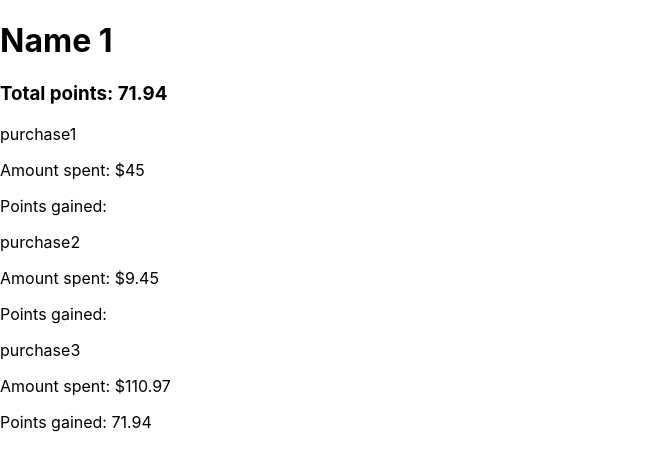
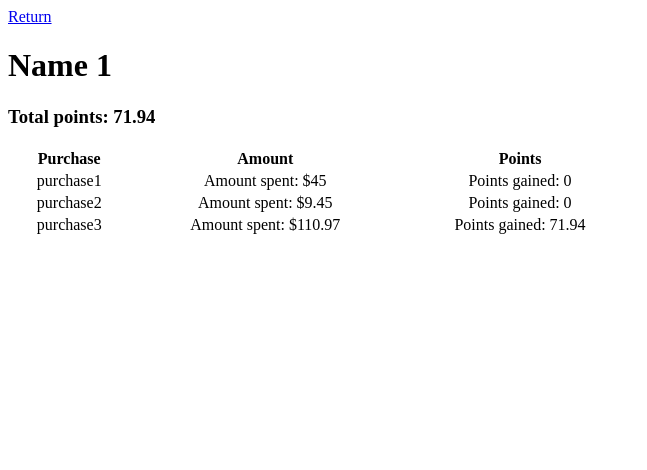
Before and after one commit to jjcalvo-nyu/points-calculator, a React (Create React App) app: page /user/1 in a window 1280 px wide. Shown: the top 470 px of the page, without its empty margins (0-647 px from the left). Built offline with nearby package versions, Linux system fonts and the light colour scheme.

Commit message:
removed transactions component to simplify table mapping

```diff
--- a/src/components/Transaction.js
+++ /dev/null
@@ -1,19 +0,0 @@
-import React from 'react'
-
-const Transaction = (props) => {
-    return (
-        <div className='Transaction-container'>
-            <div>
-                <p>{props.i.purchase}</p>
-            </div>
-            <div>
-                <p>Amount spent: ${props.i.cost}</p>
-            </div>
-            <div>
-                <p>Points gained: {props.i.points}</p>
-            </div>
-        </div>
-    )
-}
-
-export default Transaction
--- a/src/components/UserPage.js
+++ b/src/components/UserPage.js
@@ -1,7 +1,8 @@
 import find from '../api/GETbyID'
 import * as data from '../api/GET'
 import React from 'react'
-import Transaction from './Transaction'
+import { Link } from 'react-router-dom'
+import '../styles/UserPage.css'
 
 const UserPage = () => {
     const dataArray = data.data
@@ -14,6 +15,7 @@ const UserPage = () => {
             const cost = transactions[i].cost
             if (cost < 50) {
                 points = points + 0
+                user.transactions[i].points = 0
             } else if ((cost > 50 && cost < 100) || cost === 100) {
                 points = points + (cost - 50)
                 user.transactions[i].points = (cost - 50).toFixed(2)
@@ -29,11 +31,23 @@ const UserPage = () => {
     user.points = calcPoints(user).toFixed(2)
     return(
         <div>
+            <Link to = '/'>Return</Link>
             <h1>{user.name}</h1>
             <h3>Total points: {user.points}</h3>
+            <table>
+            <tr>
+                <th>Purchase</th>
+                <th>Amount</th>
+                <th>Points</th>
+            </tr>
             {user.transactions.map(i => (
-                <Transaction i={i} />
+                <tr>
+                <td>{i.purchase}</td>
+                <td>Amount spent: ${i.cost}</td>
+                <td>Points gained: {i.points}</td>
+            </tr>
             ))}
+            </table>
         </div>
     )
 }
--- a/src/index.css
+++ /dev/null
@@ -1,13 +0,0 @@
-body {
-  margin: 0;
-  font-family: -apple-system, BlinkMacSystemFont, 'Segoe UI', 'Roboto', 'Oxygen',
-    'Ubuntu', 'Cantarell', 'Fira Sans', 'Droid Sans', 'Helvetica Neue',
-    sans-serif;
-  -webkit-font-smoothing: antialiased;
-  -moz-osx-font-smoothing: grayscale;
-}
-
-code {
-  font-family: source-code-pro, Menlo, Monaco, Consolas, 'Courier New',
-    monospace;
-}
--- a/src/index.js
+++ b/src/index.js
@@ -1,6 +1,5 @@
 import React from 'react';
 import ReactDOM from 'react-dom/client';
-import './index.css';
 import App from './App';
 import reportWebVitals from './reportWebVitals';
 import { BrowserRouter } from 'react-router-dom';
--- /dev/null
+++ b/src/styles/UserPage.css
@@ -0,0 +1,6 @@
+table{
+    width: 50%;
+}
+td {
+    text-align: center;
+}
```
Also changed, not shown: src/App.css (deleted, +0 -38 lines).
